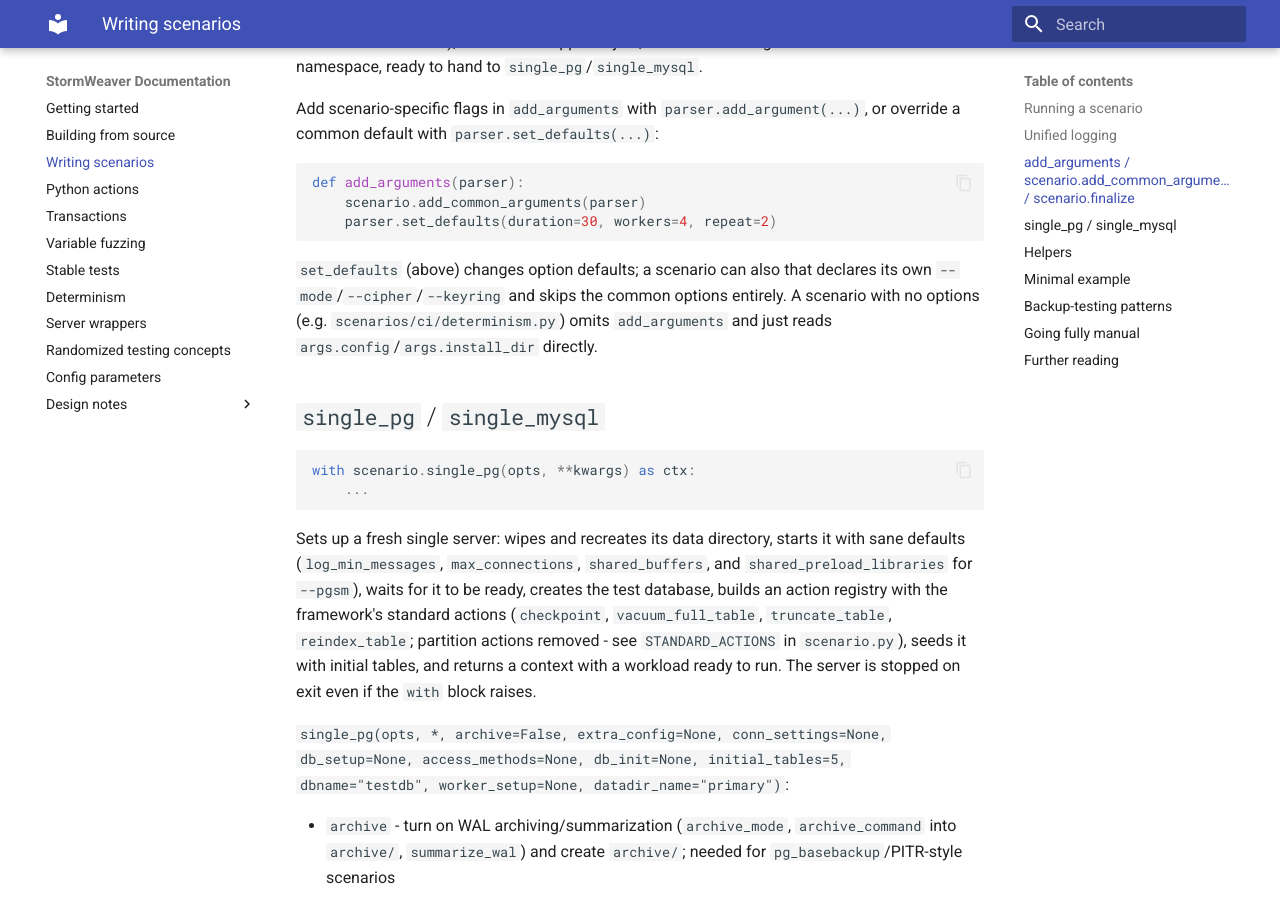
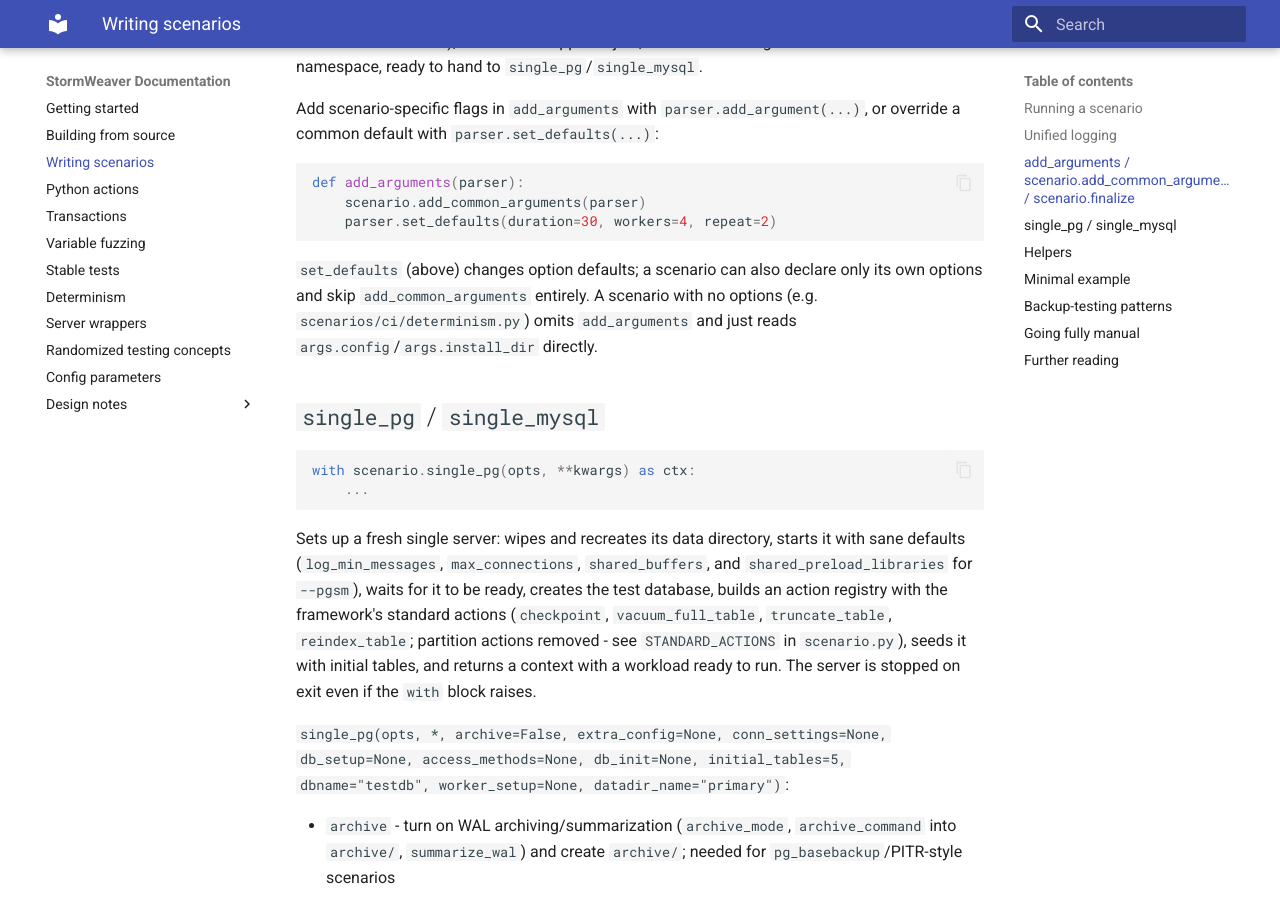
Before and after one commit to Percona-Lab/stormweaver, an MkDocs documentation site: the page built from docs/writing-scenarios.md, in a window 1280 px wide and 900 px high, scrolled down 2431 px. Built offline with MkDocs 1.6.1 and Material for MkDocs 9.7.7, drawn with Linux system fonts in a browser that asks for light colours.

Commit message:
docs: fix mangled sentence in writing-scenarios

````diff
--- a/docs/writing-scenarios.md
+++ b/docs/writing-scenarios.md
@@ -66,7 +66,7 @@ def add_arguments(parser):
     parser.set_defaults(duration=30, workers=4, repeat=2)
 ```
 
-`set_defaults` (above) changes option defaults; a scenario can also that declares its own `--mode`/`--cipher`/`--keyring` and skips the common options entirely. A scenario with no options (e.g. `scenarios/ci/determinism.py`) omits `add_arguments` and just reads `args.config`/`args.install_dir` directly.
+`set_defaults` (above) changes option defaults; a scenario can also declare only its own options and skip `add_common_arguments` entirely. A scenario with no options (e.g. `scenarios/ci/determinism.py`) omits `add_arguments` and just reads `args.config`/`args.install_dir` directly.
 
 ## `single_pg` / `single_mysql`
 
````
